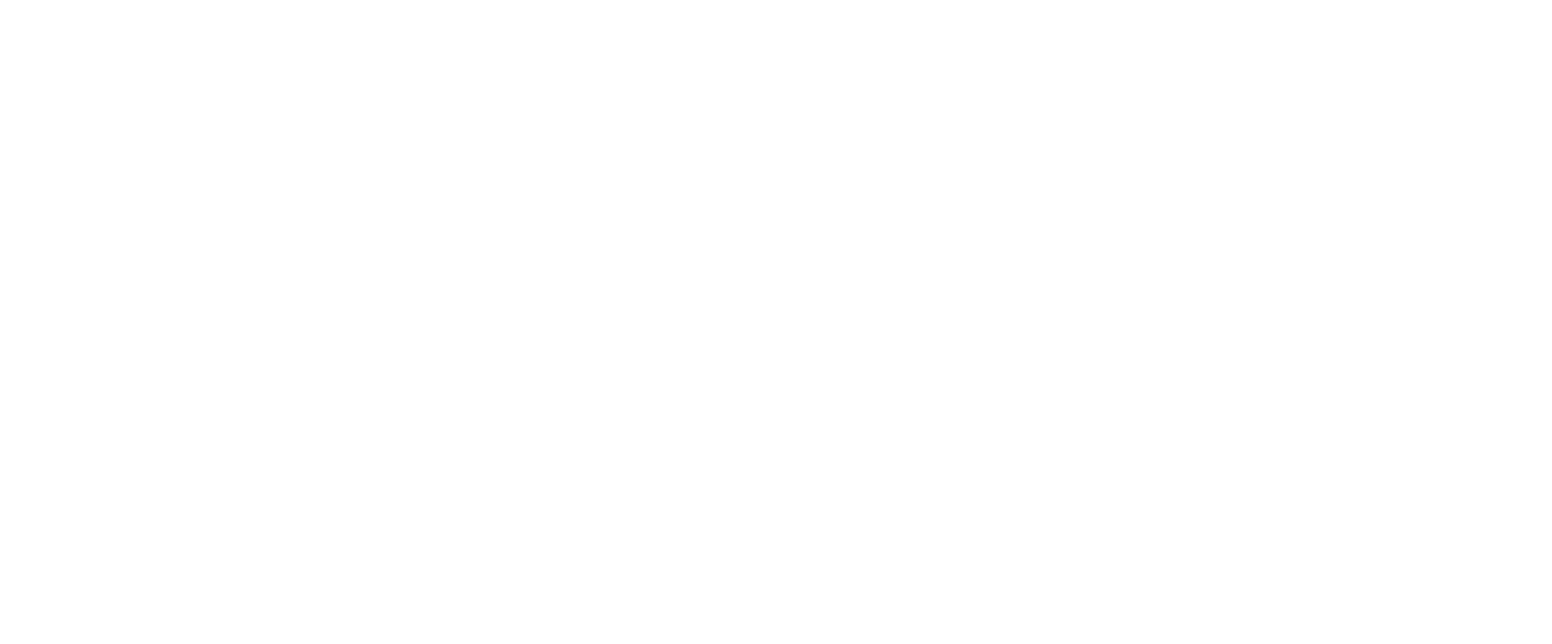
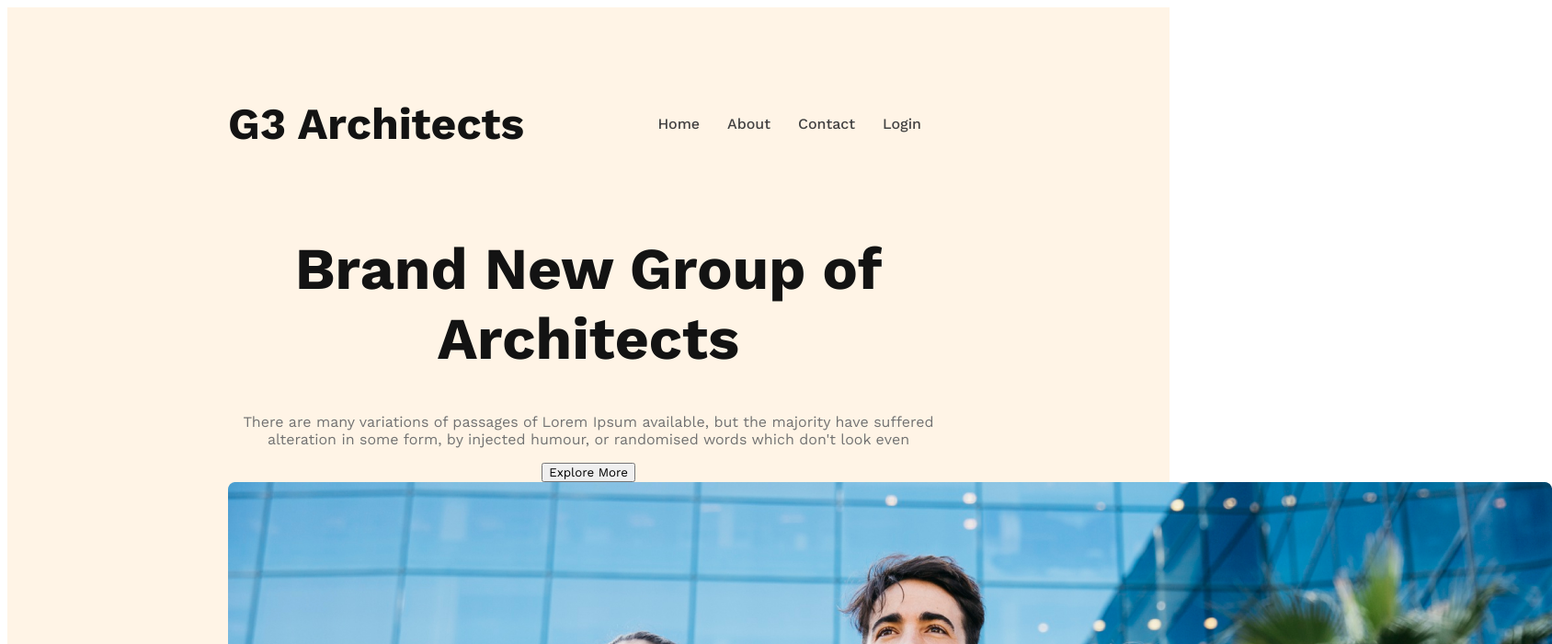
Before and after one commit to JannaturNur08/g3-architects-practise, a plain HTML site: page index.html in a window 1280 px wide. Shown: the top 700 px of the page at 92% size, 1688 px wide, since content can reach past the window. Drawn offline with nearby package versions, Linux system fonts and the light colour scheme.

Commit message:
banner-content-added

```diff
--- a/index.html
+++ b/index.html
@@ -1,11 +1,41 @@
 <!DOCTYPE html>
 <html lang="en">
+
 <head>
     <meta charset="UTF-8">
     <meta name="viewport" content="width=device-width, initial-scale=1.0">
-    <title>Document</title>
+    <title>G3 Architect</title>
+    <link rel="stylesheet" href="styles/architect.css">
 </head>
+
 <body>
+    <header>
+        <nav>
+            <h3 class="nav-title">G3 Architects</h3>
+            <ul>
+                <li><a href="">Home</a></li>
+                <li><a href="">About</a></li>
+                <li><a href="">Contact</a></li>
+                <li><a href="">Login</a></li>
+            </ul>
+        </nav>
+        <div class="banner">
+          <div class="banner-content">
+            <h1 class="banner-title">Brand New Group of Architects</h1>
+            <p class="banner-description">There are many variations of passages of Lorem Ipsum available, but the majority have suffered alteration in some form, by injected humour, or randomised words which don't look even</p>
+            <button class="btn-primary">Explore More</button>
+          </div>
+            <img src="images/banner.png" alt="">
+        </div>
+
+    </header>
+    <main>
+
+    </main>
+    <footer>
+
+    </footer>
 
 </body>
+
 </html>
--- /dev/null
+++ b/styles/architect.css
@@ -0,0 +1,65 @@
+/* work sans font from google font */
+@import url('https://fonts.googleapis.com/css2?family=Lato:wght@900&family=Open+Sans:wght@400;700;800&family=Roboto&family=Work+Sans:wght@400;500;600;700;800&display=swap');
+
+/* shared styles */
+
+* {
+    font-family: 'Lato', sans-serif;
+    font-family: 'Open Sans', sans-serif;
+    font-family: 'Roboto', sans-serif;
+    font-family: 'Work Sans', sans-serif;
+}
+
+.btn-primary{
+
+}
+
+/* header styles */
+
+header {
+    background: rgba(255, 144, 14, 0.10);
+    padding: 50px 240px;
+}
+
+nav {
+    display: flex;
+    justify-content: space-between;
+    align-items: center;
+}
+
+.nav-title {
+    font-size: 3rem;
+    font-weight: 700;
+    color: #131313;
+}
+
+nav>ul {
+    display: flex;
+}
+
+nav li {
+    list-style: none;
+    margin-right: 30px;
+    font-weight: 500;
+    font-size: 1rem;
+}
+
+nav li a {
+    text-decoration: none;
+    color: #424242;
+}
+
+/* banner styles */
+.banner-content {
+    max-width: 800px;
+    text-align: center;
+    margin: 0 auto;
+}
+.banner-title{
+    font-size: 4rem;
+    font-weight: 700;
+    color: #131313;
+}
+.banner-description{
+    color: #727272;
+}
```
Also changed, not shown: images/architect.png (added), images/banner.png (added), images/icons/customers.png (added), images/icons/email.png (added), images/icons/projects.png (added), images/icons/ribon.png (added), images/sponsors/amazon.png (added), images/sponsors/figma.png (added), images/sponsors/google.png (added), images/sponsors/spotify.png (added), images/sponsors/telerama.png (added), images/team1.png (added), images/team2.png (added), images/team3.png (added), 1 more files.
